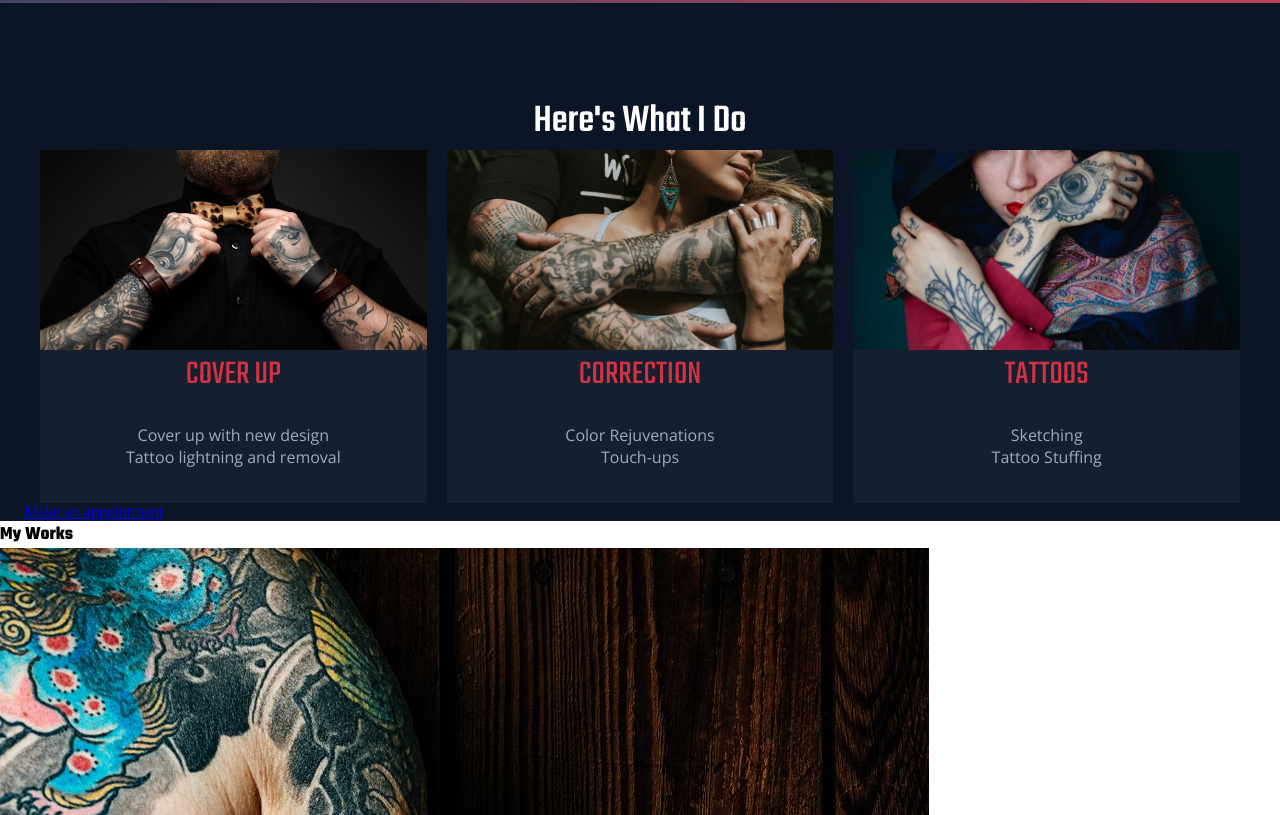
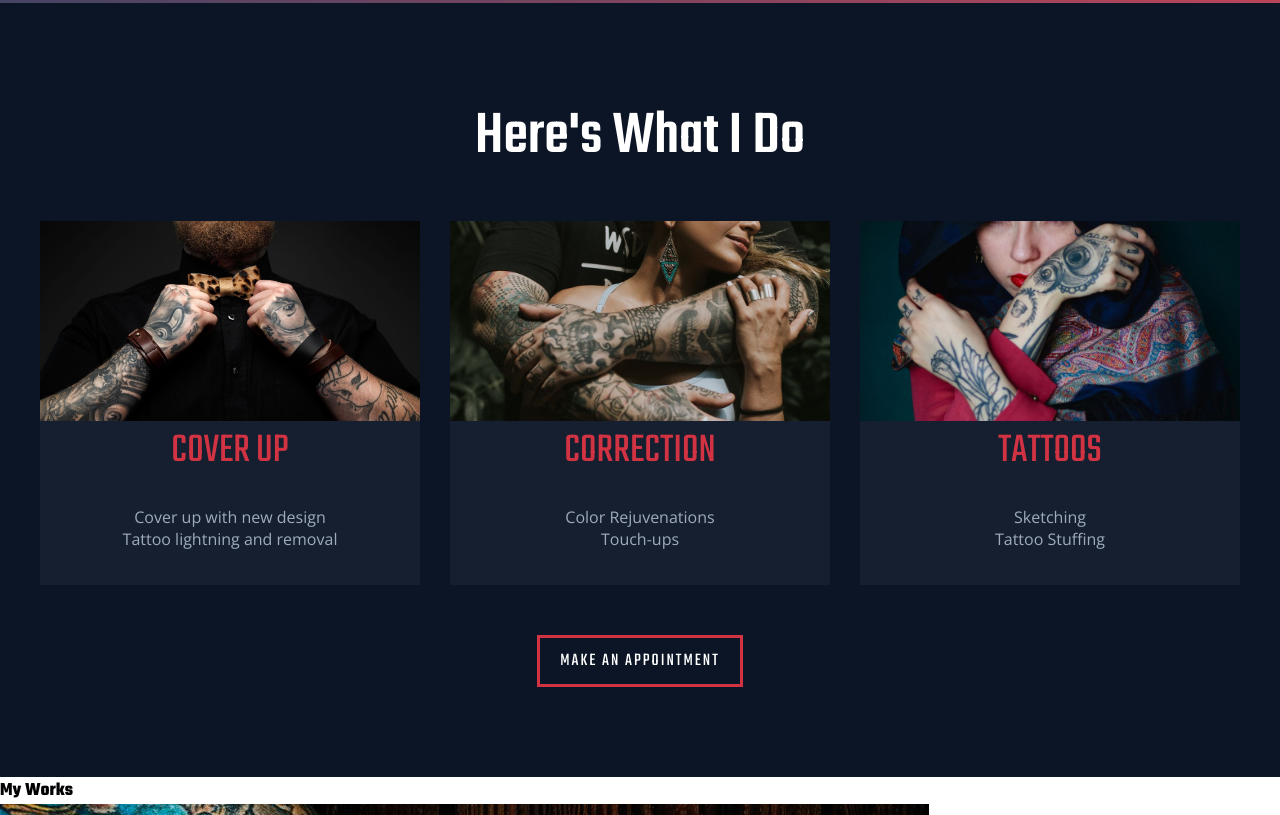
Before and after one commit to SerhiyPetelin/Tattoo-Portfolio-Website, a plain HTML site: page index.html in a window 1280 px wide. Shown: the part 885-1700 px from the top of the page. Drawn offline with nearby package versions, Linux system fonts and the light colour scheme; grey boxes are pictures that could not be loaded.

Commit message:
Section work options done.

```diff
--- a/css/main.css
+++ b/css/main.css
@@ -180,11 +180,12 @@
     font-weight: 500;
     text-align: center;
     padding-top: 90px;
+    margin-bottom: 40px;
 }
 
 .work_options__cards {
     display: grid;
-    gap: 20px;
+    gap: 30px;
 }
 
 .work_options__card {
@@ -226,8 +227,48 @@
     }
 }
 
+@media (min-width: 768px) {
+    .work_options__card-title {
+        font-size: 38px;
+    }
+    .work_options__title {
+        font-size: 51px;
+    }
+}
+
 @media (min-width: 991px) {
     .work_options__cards {
         grid-template-columns: 1fr 1fr 1fr;
     }
+    .work_options__card-title {
+        font-size: 42px;
+    }
+    .work_options__title {
+        font-size: 62px;
+    }
 }
+
+.work_options__button {
+    text-decoration: none;
+    color: var(--title-text-color);
+    font-family: 'Teko', sans-serif;
+    font-weight: 400;
+    font-size: 18px;
+    background-color: var(--background-color);
+    padding: 10px 20px;
+    letter-spacing: 2px;
+    text-transform: uppercase;
+    border: 3px solid var(--accent-color);
+}
+
+.work_options__button:hover {
+    background-color: var(--accent-color);
+}
+
+.work_options__button-wrapper {
+    display: flex;
+    align-items: center;
+    justify-content: center;
+    margin-top: 50px;
+    padding-bottom: 90px;
+}
--- a/index.html
+++ b/index.html
@@ -12,7 +12,7 @@
   <header class="header">
     <nav class="nav container">
       <a href="index.html"><img src="img/logo.webp" alt="Website logo" class="header_nav__logo"> </a>
-      <div class="header_nav__menu">
+      <!-- <div class="header_nav__menu">
         <ul class="header__list-items">
           <li class="header__list-item"><a href="about-me.html">About me</a></li>
           <li class="header__list-item"><a href="my-works.html">My works</a></li>
@@ -26,7 +26,7 @@
           <a href="https://www.facebook.com/" class="header_nav__button" target="_blank"><i class="fab fa-facebook-f"></i></a>
           <a href="https://www.instagram.com/" class="header_nav__button" target="_blank"><i class="fab fa-instagram"></i></a>
           <a href="https://www.youtube.com/" class="header_nav__button" target="_blank"><i class="fab fa-youtube"></i></a>
-        </div>
+        </div>         -->
       </div>
     </nav>
     <div class="header__content">
@@ -68,7 +68,9 @@
           </div>
         </article>
       </div>
-      <a href="contacts.html" class="work_options__button">Make an appointment</a>
+      <div class="work_options__button-wrapper">
+        <a href="contacts.html" class="work_options__button">Make an appointment</a>
+      </div>
     </section>
     <section class="my_works">
       <h3 class="my_works__title">My Works</h3>
```
